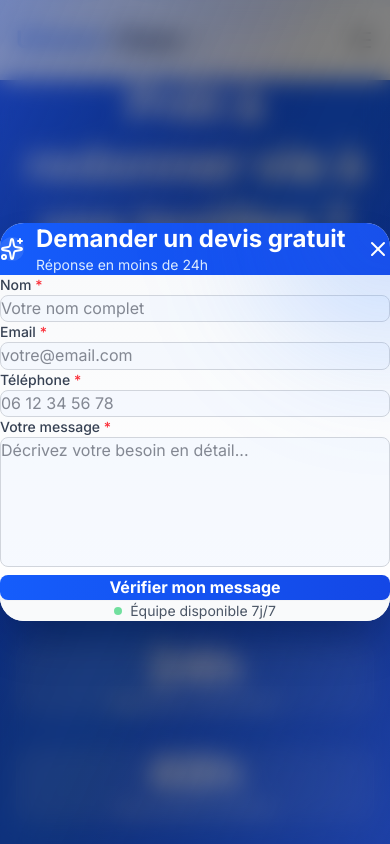
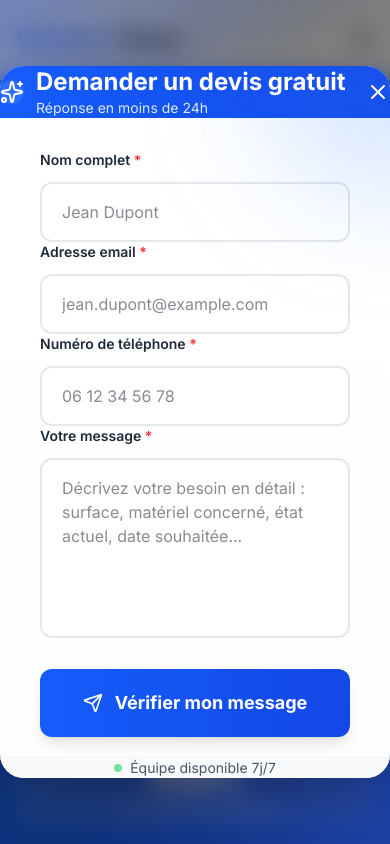
Before and after one commit to blernix/universcleanrefonte, a Next.js app: page / in a window 390 px wide. Both pictures are taken after a click on the button "Devis gratuit en ligne". Shown: the part 7056-7900 px from the top of the page. Built offline with nearby package versions, Linux system fonts and the light colour scheme.

Commit message:
info header footer + tentative animation sur smartphone

```diff
--- a/app/components/ContactForm.jsx
+++ b/app/components/ContactForm.jsx
@@ -127,11 +127,16 @@ export default function ContactForm({ formType = 'general', onClose }) {
   // Vue de Récapitulatif
   if (submitStatus === 'recap') {
     return (
-      <div>
-        <div className="space-y-3 text-sm">
+      <div className="space-y-6">
+        <div className="bg-gradient-to-br from-blue-50 to-indigo-50 !p-6 rounded-2xl border-2 border-blue-100">
+          <h3 className="!text-lg font-bold !text-gray-900 !mb-4 flex items-center gap-2">
+            <CheckCircle2 className="!text-blue-600" size={20} />
+            Vérifiez vos informations
+          </h3>
+          <div className="space-y-4">
             {config.fields.map(field => formData[field] && (
-            <div key={field} className="p-3 bg-gray-50 rounded-md border border-gray-200">
-              <span className="font-semibold text-gray-600 capitalize">
+              <div key={field} className="!p-4 !bg-white rounded-xl border border-blue-100 shadow-sm">
+                <span className="font-bold !text-gray-700 !text-sm uppercase tracking-wide">
                   {field === 'name' ? 'Nom' :
                    field === 'email' ? 'Email' :
                    field === 'phone' ? 'Téléphone' :
@@ -141,26 +146,27 @@ export default function ContactForm({ formType = 'general', onClose }) {
                    field === 'urgence' ? 'Urgence' :
                    'Message'}
                 </span>
-              <p className="text-gray-900 whitespace-pre-wrap break-words mt-1">{formData[field]}</p>
+                <p className="!text-gray-900 whitespace-pre-wrap break-words !mt-2 !text-base">{formData[field]}</p>
               </div>
             ))}
           </div>
-        <div className="mt-6 flex justify-end gap-4">
+        </div>
+        <div className="flex flex-col sm:flex-row justify-end gap-3">
           <button
             onClick={() => setSubmitStatus(null)}
-            className="flex items-center gap-2 text-gray-600 font-semibold py-2 px-4 rounded-lg hover:bg-gray-100 transition-colors"
+            className="flex items-center justify-center gap-2 !text-gray-700 font-bold !py-4 !px-6 rounded-xl hover:!bg-gray-100 transition-all border-2 border-gray-200 hover:border-gray-300"
             disabled={isSubmitting}
           >
-            <Edit3 size={16}/>
+            <Edit3 size={18}/>
             Modifier
           </button>
           <button
             onClick={handleFinalSend}
-            className="flex items-center gap-2 bg-blue-600 hover:bg-blue-700 text-white font-bold py-2 px-6 rounded-lg transition-colors disabled:opacity-50"
+            className="flex items-center justify-center gap-2 bg-gradient-to-r from-blue-600 to-blue-700 hover:from-blue-700 hover:to-blue-800 text-white font-bold !py-4 !px-8 rounded-xl transition-all shadow-lg hover:shadow-xl disabled:opacity-50 disabled:cursor-not-allowed transform hover:scale-[1.02] active:scale-[0.98]"
             disabled={isSubmitting}
           >
-            {isSubmitting ? <Loader2 size={16} className="animate-spin" /> : <Send size={16} />}
-            {isSubmitting ? 'Envoi...' : 'Confirmer et envoyer'}
+            {isSubmitting ? <Loader2 size={18} className="animate-spin" /> : <Send size={18} />}
+            {isSubmitting ? 'Envoi en cours...' : 'Confirmer et envoyer'}
           </button>
         </div>
       </div>
@@ -170,11 +176,14 @@ export default function ContactForm({ formType = 'general', onClose }) {
   // Vue de Succès
   if (submitStatus === 'success') {
     return (
-      <div className="text-center py-8">
-        <CheckCircle2 className="mx-auto h-16 w-16 text-green-500 mb-4" />
-        <h3 className="text-2xl font-bold text-gray-900 mb-2">Message envoyé !</h3>
-        <p className="text-gray-600 mb-6">
-          Merci pour votre demande. Nous vous répondrons dans les plus brefs délais (sous 24h).
+      <div className="!text-center !py-12">
+        <div className="relative inline-block !mb-6">
+          <div className="absolute inset-0 bg-green-400/20 rounded-full blur-2xl animate-pulse" />
+          <CheckCircle2 className="relative mx-auto h-20 w-20 !text-green-500" strokeWidth={2} />
+        </div>
+        <h3 className="!text-3xl font-bold !text-gray-900 !mb-4">Message envoyé avec succès !</h3>
+        <p className="!text-gray-600 !mb-8 !text-lg max-w-md mx-auto">
+          Merci pour votre demande. Notre équipe vous répondra dans les <span className="font-bold !text-blue-600">24 heures</span>.
         </p>
         <button
           onClick={() => {
@@ -183,7 +192,7 @@ export default function ContactForm({ formType = 'general', onClose }) {
             setTouched({});
             onClose();
           }}
-          className="bg-blue-600 hover:bg-blue-700 text-white font-bold py-2 px-6 rounded-lg transition-colors"
+          className="bg-gradient-to-r from-blue-600 to-blue-700 hover:from-blue-700 hover:to-blue-800 text-white font-bold !py-4 !px-8 rounded-xl transition-all shadow-lg hover:shadow-xl transform hover:scale-[1.02] active:scale-[0.98]"
         >
           Fermer
         </button>
@@ -194,15 +203,18 @@ export default function ContactForm({ formType = 'general', onClose }) {
   // Vue d'Erreur
   if (submitStatus === 'error') {
     return (
-      <div className="text-center py-8">
-        <XCircle className="mx-auto h-16 w-16 text-red-500 mb-4" />
-        <h3 className="text-2xl font-bold text-gray-900 mb-2">Une erreur est survenue</h3>
-        <p className="text-gray-600 mb-6">
-          Veuillez réessayer. Si le problème persiste, contactez-nous directement par téléphone.
+      <div className="!text-center !py-12">
+        <div className="relative inline-block !mb-6">
+          <div className="absolute inset-0 bg-red-400/20 rounded-full blur-2xl animate-pulse" />
+          <XCircle className="relative mx-auto h-20 w-20 !text-red-500" strokeWidth={2} />
+        </div>
+        <h3 className="!text-3xl font-bold !text-gray-900 !mb-4">Une erreur est survenue</h3>
+        <p className="!text-gray-600 !mb-8 !text-lg max-w-md mx-auto">
+          Veuillez réessayer. Si le problème persiste, contactez-nous directement par téléphone au <span className="font-bold !text-blue-600">06 XX XX XX XX</span>.
         </p>
         <button
           onClick={() => setSubmitStatus(null)}
-          className="bg-blue-600 hover:bg-blue-700 text-white font-bold py-2 px-6 rounded-lg transition-colors"
+          className="bg-gradient-to-r from-blue-600 to-blue-700 hover:from-blue-700 hover:to-blue-800 text-white font-bold !py-4 !px-8 rounded-xl transition-all shadow-lg hover:shadow-xl transform hover:scale-[1.02] active:scale-[0.98]"
         >
           Réessayer
         </button>
@@ -217,12 +229,12 @@ export default function ContactForm({ formType = 'general', onClose }) {
   return (
     <>
       <style>{shakeAnimation}</style>
-      <form onSubmit={handleSubmit} noValidate className="space-y-5">
+      <form onSubmit={handleSubmit} noValidate className="space-y-6">
         {/* Nom */}
         {config.fields.includes('name') && (
-          <div>
-            <label htmlFor="name" className="block text-sm font-medium text-gray-700 mb-2">
-              Nom <span className="text-red-500">*</span>
+          <div className="group">
+            <label htmlFor="name" className="block !text-sm font-semibold !text-gray-800 !mb-3">
+              Nom complet <span className="!text-red-500">*</span>
             </label>
             <input
               type="text"
@@ -230,24 +242,24 @@ export default function ContactForm({ formType = 'general', onClose }) {
               value={formData.name}
               onChange={handleChange}
               onBlur={handleBlur}
-              className={`w-full bg-blue-50/50 border rounded-lg px-4 py-3 transition-all duration-200 ${
+              className={`w-full !bg-white border-2 rounded-xl !px-5 !py-4 !text-base transition-all duration-200 ${
                 touched.name && errors.name
-                  ? 'border-red-500 shake'
+                  ? '!border-red-500 shake !bg-red-50/30'
                   : touched.name && !errors.name
-                  ? 'border-green-500'
-                  : 'border-gray-300'
-              } focus:ring-2 focus:ring-blue-500 focus:border-blue-500`}
-              placeholder="Votre nom complet"
+                  ? '!border-green-500 !bg-green-50/30'
+                  : 'border-gray-200 hover:border-blue-300'
+              } focus:!ring-4 focus:!ring-blue-500/20 focus:!border-blue-500 focus:outline-none`}
+              placeholder="Jean Dupont"
             />
-            {errors.name && <p className="text-red-500 text-xs mt-1.5">{errors.name}</p>}
+            {errors.name && <p className="!text-red-600 !text-sm !mt-2 flex items-center gap-2"><XCircle size={14}/> {errors.name}</p>}
           </div>
         )}
 
         {/* Email */}
         {config.fields.includes('email') && (
-          <div>
-            <label htmlFor="email" className="block text-sm font-medium text-gray-700 mb-2">
-              Email <span className="text-red-500">*</span>
+          <div className="group">
+            <label htmlFor="email" className="block !text-sm font-semibold !text-gray-800 !mb-3">
+              Adresse email <span className="!text-red-500">*</span>
             </label>
             <input
               type="email"
@@ -255,24 +267,24 @@ export default function ContactForm({ formType = 'general', onClose }) {
               value={formData.email}
               onChange={handleChange}
               onBlur={handleBlur}
-              className={`w-full bg-blue-50/50 border rounded-lg px-4 py-3 transition-all duration-200 ${
+              className={`w-full !bg-white border-2 rounded-xl !px-5 !py-4 !text-base transition-all duration-200 ${
                 touched.email && errors.email
-                  ? 'border-red-500 shake'
+                  ? '!border-red-500 shake !bg-red-50/30'
                   : touched.email && !errors.email
-                  ? 'border-green-500'
-                  : 'border-gray-300'
-              } focus:ring-2 focus:ring-blue-500 focus:border-blue-500`}
-              placeholder="votre@email.com"
+                  ? '!border-green-500 !bg-green-50/30'
+                  : 'border-gray-200 hover:border-blue-300'
+              } focus:!ring-4 focus:!ring-blue-500/20 focus:!border-blue-500 focus:outline-none`}
+              placeholder="jean.dupont@example.com"
             />
-            {errors.email && <p className="text-red-500 text-xs mt-1.5">{errors.email}</p>}
+            {errors.email && <p className="!text-red-600 !text-sm !mt-2 flex items-center gap-2"><XCircle size={14}/> {errors.email}</p>}
           </div>
         )}
 
         {/* Téléphone */}
         {config.fields.includes('phone') && (
-          <div>
-            <label htmlFor="phone" className="block text-sm font-medium text-gray-700 mb-2">
-              Téléphone <span className="text-red-500">*</span>
+          <div className="group">
+            <label htmlFor="phone" className="block !text-sm font-semibold !text-gray-800 !mb-3">
+              Numéro de téléphone <span className="!text-red-500">*</span>
             </label>
             <input
               type="tel"
@@ -280,23 +292,23 @@ export default function ContactForm({ formType = 'general', onClose }) {
               value={formData.phone}
               onChange={handleChange}
               onBlur={handleBlur}
-              className={`w-full bg-blue-50/50 border rounded-lg px-4 py-3 transition-all duration-200 ${
+              className={`w-full !bg-white border-2 rounded-xl !px-5 !py-4 !text-base transition-all duration-200 ${
                 touched.phone && errors.phone
-                  ? 'border-red-500 shake'
+                  ? '!border-red-500 shake !bg-red-50/30'
                   : touched.phone && !errors.phone
-                  ? 'border-green-500'
-                  : 'border-gray-300'
-              } focus:ring-2 focus:ring-blue-500 focus:border-blue-500`}
+                  ? '!border-green-500 !bg-green-50/30'
+                  : 'border-gray-200 hover:border-blue-300'
+              } focus:!ring-4 focus:!ring-blue-500/20 focus:!border-blue-500 focus:outline-none`}
               placeholder="06 12 34 56 78"
             />
-            {errors.phone && <p className="text-red-500 text-xs mt-1.5">{errors.phone}</p>}
+            {errors.phone && <p className="!text-red-600 !text-sm !mt-2 flex items-center gap-2"><XCircle size={14}/> {errors.phone}</p>}
           </div>
         )}
 
         {/* Type de canapé */}
         {config.fields.includes('canapeType') && (
-          <div>
-            <label htmlFor="canapeType" className="block text-sm font-medium text-gray-700 mb-2">
+          <div className="group">
+            <label htmlFor="canapeType" className="block !text-sm font-semibold !text-gray-800 !mb-3">
               Type de canapé
             </label>
             <select
@@ -304,7 +316,7 @@ export default function ContactForm({ formType = 'general', onClose }) {
               value={formData.canapeType}
               onChange={handleChange}
               onBlur={handleBlur}
-              className="w-full bg-blue-50/50 border border-gray-300 rounded-lg px-4 py-3 transition-all duration-200 focus:ring-2 focus:ring-blue-500 focus:border-blue-500"
+              className="w-full !bg-white border-2 border-gray-200 rounded-xl !px-5 !py-4 !text-base transition-all duration-200 hover:border-blue-300 focus:!ring-4 focus:!ring-blue-500/20 focus:!border-blue-500 focus:outline-none cursor-pointer"
             >
               <option value="">-- Sélectionner --</option>
               {canapeTypes.map((type) => (
@@ -316,8 +328,8 @@ export default function ContactForm({ formType = 'general', onClose }) {
 
         {/* Taille matelas */}
         {config.fields.includes('matelasSize') && (
-          <div>
-            <label htmlFor="matelasSize" className="block text-sm font-medium text-gray-700 mb-2">
+          <div className="group">
+            <label htmlFor="matelasSize" className="block !text-sm font-semibold !text-gray-800 !mb-3">
               Taille du matelas
             </label>
             <select
@@ -325,7 +337,7 @@ export default function ContactForm({ formType = 'general', onClose }) {
               value={formData.matelasSize}
               onChange={handleChange}
               onBlur={handleBlur}
-              className="w-full bg-blue-50/50 border border-gray-300 rounded-lg px-4 py-3 transition-all duration-200 focus:ring-2 focus:ring-blue-500 focus:border-blue-500"
+              className="w-full !bg-white border-2 border-gray-200 rounded-xl !px-5 !py-4 !text-base transition-all duration-200 hover:border-blue-300 focus:!ring-4 focus:!ring-blue-500/20 focus:!border-blue-500 focus:outline-none cursor-pointer"
             >
               <option value="">-- Sélectionner --</option>
               {matelasSizes.map((size) => (
@@ -337,8 +349,8 @@ export default function ContactForm({ formType = 'general', onClose }) {
 
         {/* Classe véhicule */}
         {config.fields.includes('vehicleClass') && (
-          <div>
-            <label htmlFor="vehicleClass" className="block text-sm font-medium text-gray-700 mb-2">
+          <div className="group">
+            <label htmlFor="vehicleClass" className="block !text-sm font-semibold !text-gray-800 !mb-3">
               Classe du véhicule
             </label>
             <select
@@ -346,7 +358,7 @@ export default function ContactForm({ formType = 'general', onClose }) {
               value={formData.vehicleClass}
               onChange={handleChange}
               onBlur={handleBlur}
-              className="w-full bg-blue-50/50 border border-gray-300 rounded-lg px-4 py-3 transition-all duration-200 focus:ring-2 focus:ring-blue-500 focus:border-blue-500"
+              className="w-full !bg-white border-2 border-gray-200 rounded-xl !px-5 !py-4 !text-base transition-all duration-200 hover:border-blue-300 focus:!ring-4 focus:!ring-blue-500/20 focus:!border-blue-500 focus:outline-none cursor-pointer"
             >
               <option value="">-- Sélectionner --</option>
               {vehicleClasses.map((cls) => (
@@ -358,8 +370,8 @@ export default function ContactForm({ formType = 'general', onClose }) {
 
         {/* Urgence */}
         {config.fields.includes('urgence') && (
-          <div>
-            <label htmlFor="urgence" className="block text-sm font-medium text-gray-700 mb-2">
+          <div className="group">
+            <label htmlFor="urgence" className="block !text-sm font-semibold !text-gray-800 !mb-3">
               Délai souhaité
             </label>
             <select
@@ -367,7 +379,7 @@ export default function ContactForm({ formType = 'general', onClose }) {
               value={formData.urgence}
               onChange={handleChange}
               onBlur={handleBlur}
-              className="w-full bg-blue-50/50 border border-gray-300 rounded-lg px-4 py-3 transition-all duration-200 focus:ring-2 focus:ring-blue-500 focus:border-blue-500"
+              className="w-full !bg-white border-2 border-gray-200 rounded-xl !px-5 !py-4 !text-base transition-all duration-200 hover:border-blue-300 focus:!ring-4 focus:!ring-blue-500/20 focus:!border-blue-500 focus:outline-none cursor-pointer"
             >
               <option value="Non urgent">Pas urgent (sous 1 semaine)</option>
               <option value="Urgent">Urgent (sous 48h)</option>
@@ -378,34 +390,35 @@ export default function ContactForm({ formType = 'general', onClose }) {
 
         {/* Message */}
         {config.fields.includes('message') && (
-          <div>
-            <label htmlFor="message" className="block text-sm font-medium text-gray-700 mb-2">
-              Votre message <span className="text-red-500">*</span>
+          <div className="group">
+            <label htmlFor="message" className="block !text-sm font-semibold !text-gray-800 !mb-3">
+              Votre message <span className="!text-red-500">*</span>
             </label>
             <textarea
               id="message"
-              rows="5"
+              rows="6"
               value={formData.message}
               onChange={handleChange}
               onBlur={handleBlur}
-              className={`w-full bg-blue-50/50 border rounded-lg px-4 py-3 transition-all duration-200 resize-none ${
+              className={`w-full !bg-white border-2 rounded-xl !px-5 !py-4 !text-base transition-all duration-200 resize-none ${
                 touched.message && errors.message
-                  ? 'border-red-500 shake'
+                  ? '!border-red-500 shake !bg-red-50/30'
                   : touched.message && !errors.message
-                  ? 'border-green-500'
-                  : 'border-gray-300'
-              } focus:ring-2 focus:ring-blue-500 focus:border-blue-500`}
-              placeholder="Décrivez votre besoin en détail..."
+                  ? '!border-green-500 !bg-green-50/30'
+                  : 'border-gray-200 hover:border-blue-300'
+              } focus:!ring-4 focus:!ring-blue-500/20 focus:!border-blue-500 focus:outline-none`}
+              placeholder="Décrivez votre besoin en détail : surface, matériel concerné, état actuel, date souhaitée..."
             ></textarea>
-            {errors.message && <p className="text-red-500 text-xs mt-1.5">{errors.message}</p>}
+            {errors.message && <p className="!text-red-600 !text-sm !mt-2 flex items-center gap-2"><XCircle size={14}/> {errors.message}</p>}
           </div>
         )}
 
-        <div className="pt-2">
+        <div className="!pt-6">
           <button
             type="submit"
-            className="w-full bg-gradient-to-r from-blue-600 to-blue-700 hover:from-blue-700 hover:to-blue-800 text-white font-bold py-3.5 px-6 rounded-lg transition-all duration-200 shadow-lg hover:shadow-xl transform hover:scale-[1.02]"
+            className="w-full bg-gradient-to-r from-blue-600 to-blue-700 hover:from-blue-700 hover:to-blue-800 text-white font-bold !py-5 !px-6 rounded-xl transition-all duration-200 shadow-lg hover:shadow-2xl transform hover:scale-[1.02] active:scale-[0.98] flex items-center justify-center gap-3 !text-lg"
           >
+            <Send size={20} />
             Vérifier mon message
           </button>
         </div>
--- a/app/components/Modal.jsx
+++ b/app/components/Modal.jsx
@@ -71,7 +71,7 @@ export default function Modal({ isOpen, onClose, title, children }) {
             </div>
 
             {/* Content avec scroll */}
-            <div className="overflow-y-auto max-h-[calc(90vh-120px)] px-8 py-6 bg-gradient-to-b from-gray-50 to-white">
+            <div className="overflow-y-auto max-h-[calc(90vh-120px)] !px-10 !py-8 bg-gradient-to-b from-white to-gray-50/30">
               {children}
             </div>
 
--- a/app/components/home/CTABanner.jsx
+++ b/app/components/home/CTABanner.jsx
@@ -37,7 +37,7 @@ export default function CTABanner({ onOpenModal }) {
             </motion.button>
 
             <a
-              href="tel:+33XXXXXXXXX"
+              href="tel:+33782364263"
               className="bg-blue-800/60 border border-white/20 text-white !px-10 !py-6 rounded-xl font-bold !text-xl shadow-lg hover:bg-blue-900/70 transition-all hover:scale-105 flex items-center gap-3"
             >
               <Phone className="w-6 h-6" />
--- a/app/components/services/ServiceCTA.jsx
+++ b/app/components/services/ServiceCTA.jsx
@@ -23,7 +23,7 @@ export default function ServiceCTA({ onOpenModal }) {
             text: "Rejoignez nos centaines de clients satisfaits en Île-de-France.",
             button: (
               <a
-                href="tel:+33XXXXXXXXX"
+                href="tel:+33782364263"
                 className="bg-white text-blue-600 !px-8 !py-3 rounded-full font-bold hover:bg-gray-100 transition-colors inline-block no-underline"
               >
                 📞 Appeler maintenant
```
Also changed, not shown: app/components/home/Hero.jsx (+49 -17 lines), app/components/layout/Footer.jsx (+6 -4 lines), app/components/layout/Header.jsx (+4 -4 lines). Lines whose indentation alone changed are shown as unchanged.
